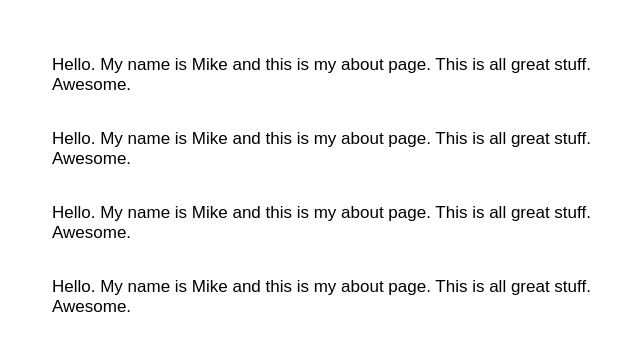
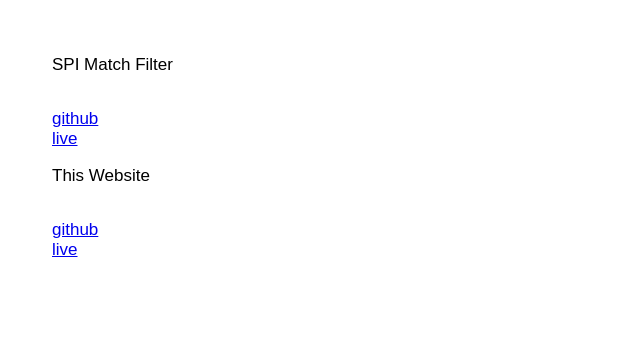
Before and after one commit to alchemistikk/my-gatsby-site, a Gatsby site: page /projects in a window 1280 px wide. Shown: the part 181-532 px from the top of the page, without its empty margins (288-928 px from the left). Built offline with nearby package versions, Linux system fonts and the light colour scheme; Gatsby itself is replaced by a stand-in of ours.

Commit message:
Add project links

```diff
--- a/src/pages/projects.js
+++ b/src/pages/projects.js
@@ -4,12 +4,22 @@ import Layout from '../components/layout'
 const AboutPage = () => {
   return (
       <Layout pageTitle="Projects">
-        <p>Hello. My name is Mike and this is my about page. This is all great stuff. Awesome.</p>
-        <p>Hello. My name is Mike and this is my about page. This is all great stuff. Awesome.</p>
-
-        <p>Hello. My name is Mike and this is my about page. This is all great stuff. Awesome.</p>
-
-        <p>Hello. My name is Mike and this is my about page. This is all great stuff. Awesome.</p>
+        <p>SPI Match Filter</p>
+        <div>
+          <a href="https://github.com/alchemistikk/spi-match-filter" target="_blank" rel="noopener noreferrer">github</a>
+        </div>
+        <div>
+          <a href="https://github.com/alchemistikk/spi-match-filter" target="_blank" rel="noopener noreferrer">live</a>
+        </div>
+        <div>
+          <p>This Website</p>
+          <div>
+            <a href="https://github.com/alchemistikk/my-gatsby-site" target="_blank" rel="noopener noreferrer">github</a>
+          </div>
+          <div>
+            <a href="https://mikemitchell.ca" target="_blank" rel="noopener noreferrer">live</a>
+          </div>
+        </div>
 
       </Layout>
   )
```
